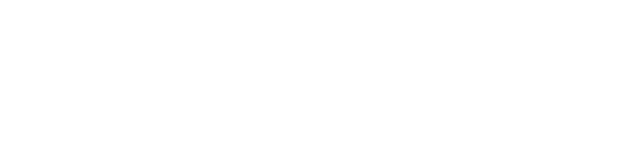
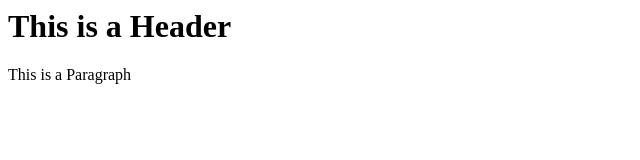
Before and after one commit to joeytharpe1/git-test, a plain HTML site: page index.html in a window 1280 px wide. Shown: the whole page, without its empty margins (0-640 px from the left). Drawn offline with Linux system fonts and the light colour scheme.

Commit message:
Second commit

```diff
--- a/index.html
+++ b/index.html
@@ -6,6 +6,8 @@
     <title>Document</title>
 </head>
 <body>
+    <h1>This is a Header</h1>
+    <p>This is a Paragraph</p>
 
 </body>
 </html>
```
